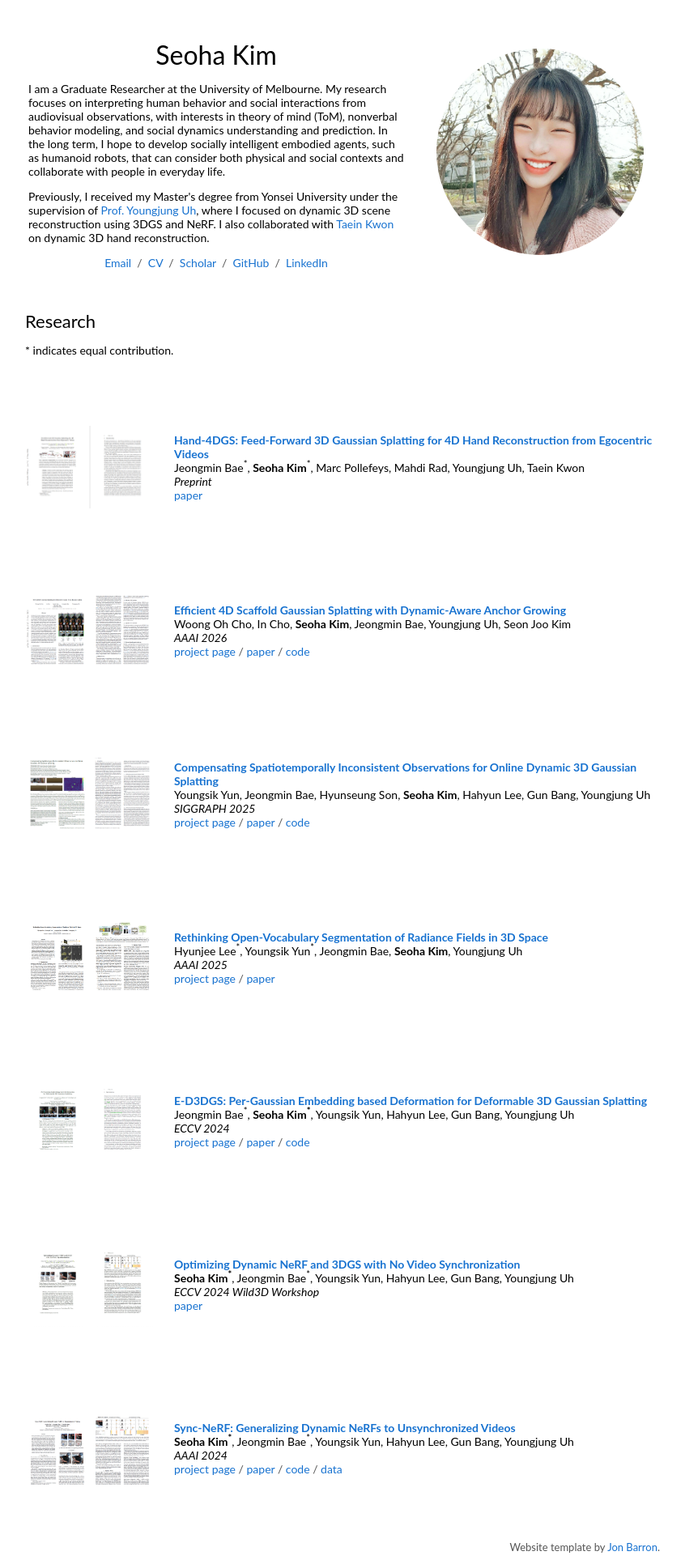
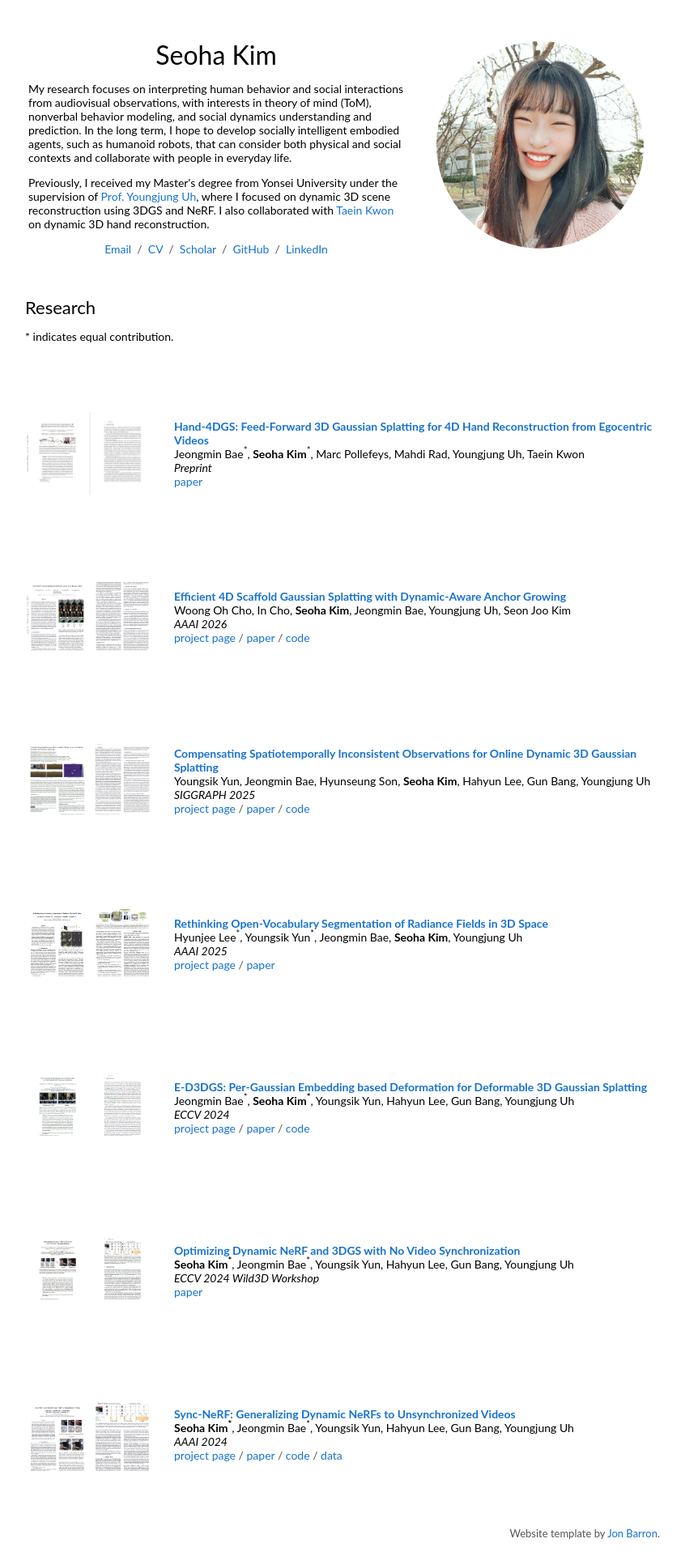
Before and after one commit to seoha-kim/seoha-kim.github.io, a Jekyll site: the page built from index.html, in a window 1280 px wide. Shown: the whole page at 81% size, without its empty margins (225-1071 px from the left). Built offline with Jekyll 4.4.1, drawn with Linux system fonts in a browser that asks for light colours; some web fonts are replaced.

Commit message:
Remove graduate researcher sentence from homepage bio

```diff
--- a/index.html
+++ b/index.html
@@ -6,7 +6,7 @@ title: Home
   <div class="bio-text">
     <h1 class="name">{{ site.data.main_info.name }}</h1>
     <p>
-      I am a Graduate Researcher at the University of Melbourne. My research focuses on interpreting human behavior and social interactions from audiovisual observations, with interests in theory of mind (ToM), nonverbal behavior modeling, and social dynamics understanding and prediction. In the long term, I hope to develop socially intelligent embodied agents, such as humanoid robots, that can consider both physical and social contexts and collaborate with people in everyday life.
+      My research focuses on interpreting human behavior and social interactions from audiovisual observations, with interests in theory of mind (ToM), nonverbal behavior modeling, and social dynamics understanding and prediction. In the long term, I hope to develop socially intelligent embodied agents, such as humanoid robots, that can consider both physical and social contexts and collaborate with people in everyday life.
     </p>
     <p>
       Previously, I received my Master's degree from Yonsei University under the supervision of <a href="https://vilab.yonsei.ac.kr/members/professor">Prof. Youngjung Uh</a>, where I focused on dynamic 3D scene reconstruction using 3DGS and NeRF. I also collaborated with <a href="https://taeinkwon.com/">Taein Kwon</a> on dynamic 3D hand reconstruction.
```
